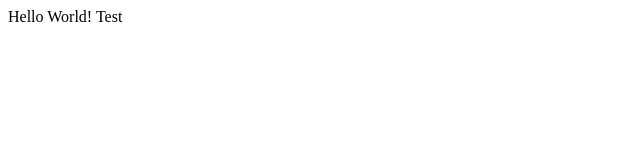
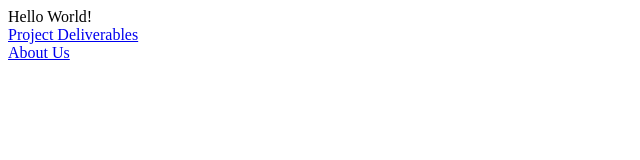
Before and after one commit to wmcrain/MemesForFriends, a plain HTML site: page docs/index.html in a window 1280 px wide. Shown: the whole page, without its empty margins (0-640 px from the left). Drawn offline with Linux system fonts and the light colour scheme.

Commit message:
Added new pages and links to them

```diff
--- a/docs/index.html
+++ b/docs/index.html
@@ -1,6 +1,7 @@
 <html>
 	<body>
-	Hello World!
-        Test
+		Hello World! </br>
+		<A HREF = "deliverables.html">Project Deliverables </A></br>
+		<A HREF = "bio.html">About Us     </A></br>
 	</body>
 </html>
```
Also changed, not shown: docs/bio.html (added, +13 -0 lines), docs/deliverables.html (added, +5 -0 lines).
